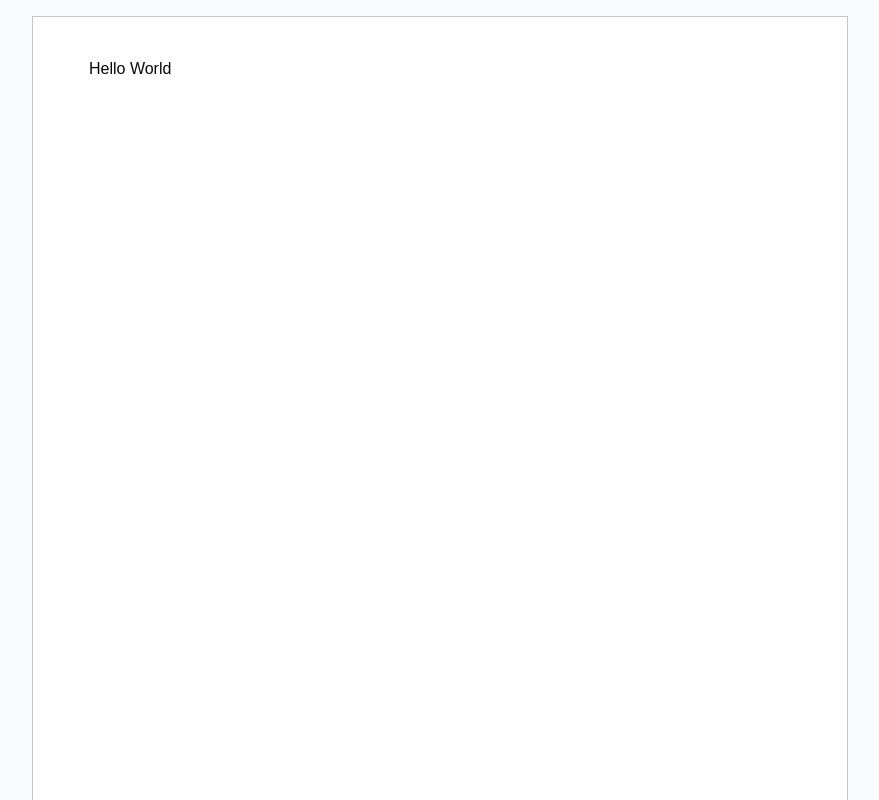
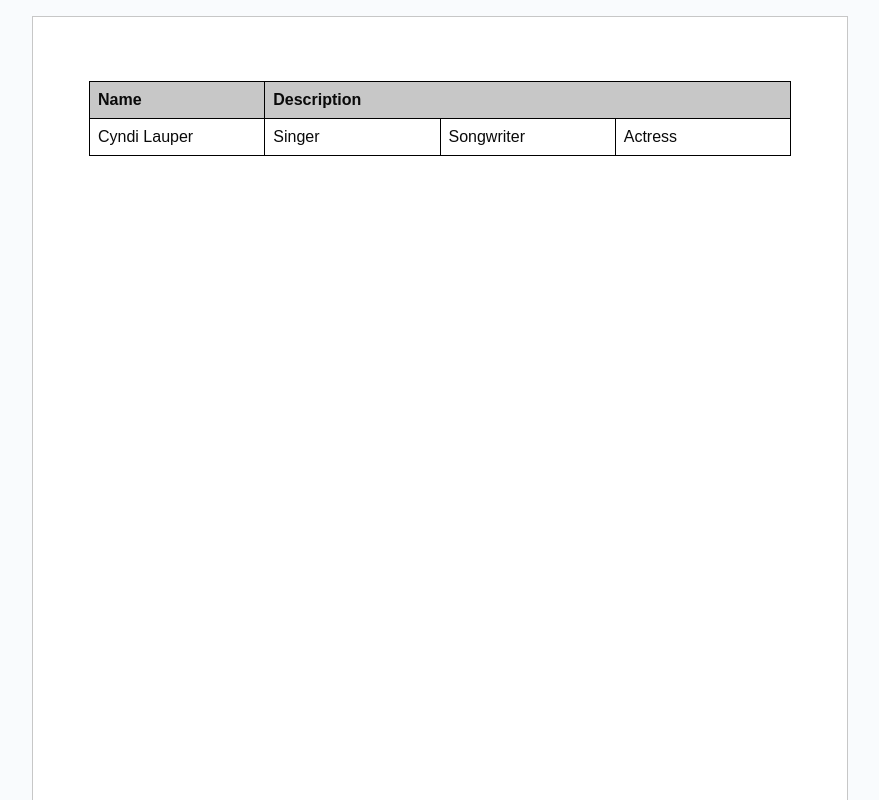
Before and after one commit to likhithrajuuu/google-docs-clone, a Next.js app: page /documents/123 in a window 1280 px wide. Shown: the top 800 px of the page, without its empty margins (200-1079 px from the left). Built offline with nearby package versions, Linux system fonts and the light colour scheme.

Commit message:
feat: add Tiptap table and task list extensions to the editor

```diff
--- a/package.json
+++ b/package.json
@@ -37,6 +37,12 @@
     "@radix-ui/react-toggle": "^1.1.9",
     "@radix-ui/react-toggle-group": "^1.1.10",
     "@radix-ui/react-tooltip": "^1.2.7",
+    "@tiptap/extension-table": "^2.10.2",
+    "@tiptap/extension-table-cell": "^2.10.2",
+    "@tiptap/extension-table-header": "^2.10.2",
+    "@tiptap/extension-table-row": "^2.10.2",
+    "@tiptap/extension-task-item": "^2.10.2",
+    "@tiptap/extension-task-list": "^2.10.2",
     "@tiptap/pm": "^2.10.2",
     "@tiptap/react": "^2.10.2",
     "@tiptap/starter-kit": "^2.10.2",
--- a/src/app/documents/[documentId]/editor.tsx
+++ b/src/app/documents/[documentId]/editor.tsx
@@ -1,25 +1,56 @@
 "use client";
-import { useEditor, EditorContent} from '@tiptap/react';
-import StarterKit from '@tiptap/starter-kit';
-// import Link from '@tiptap/extension-link';
 
+import { useEditor, EditorContent } from "@tiptap/react";
+import StarterKit from "@tiptap/starter-kit";
+import TaskItem from "@tiptap/extension-task-item";
+import TaskList from "@tiptap/extension-task-list";
+
+import Table from "@tiptap/extension-table";
+import TableRow from "@tiptap/extension-table-row";
+import TableCell from "@tiptap/extension-table-cell";
+import TableHeader from "@tiptap/extension-table-header";
 
 export const Editor = () => {
   const editor = useEditor({
     editorProps: {
       attributes: {
         style: "padding-left: 56px; padding-right: 56px;",
-                class: "focus:outline-none print:border-0 bg-white border border-[#C7C7C7] flex flex-col min-h-[1054px] w-[816px] pt-10 pr-14 pb-10 cursor-text"
-            }
+        class:
+          "focus:outline-none print:border-0 bg-white border border-[#C7C7C7] flex flex-col min-h-[1054px] w-[816px] pt-10 pr-14 pb-10 cursor-text",
       },
-        extensions: [StarterKit],
-        content: '<p>Hello World</p>'
-    })
+    },
+    extensions: [
+      StarterKit,
+      TaskList,
+      TaskItem.configure({ nested: true }),
+      Table.configure({ resizable: true }),
+      TableRow,
+      TableCell,
+      TableHeader,
+    ],
+    content: `
+        <table>
+          <tbody>
+            <tr>
+              <th>Name</th>
+              <th colspan="3">Description</th>
+            </tr>
+            <tr>
+              <td>Cyndi Lauper</td>
+              <td>Singer</td>
+              <td>Songwriter</td>
+              <td>Actress</td>
+            </tr>
+          </tbody>
+        </table>
+      `,
+  });
+
   return (
-        <div className='size-full overflow-x-auto bg-[#F9FBFD] px-4 print:p-0 print: overflow-visible print:bg-white'>
-           <div className='min-w-flex flex justify-center w-[816px] py-4 print:py-0 mx-auto print:w-full print:min-w-0'>
+    <div className="size-full overflow-x-auto bg-[#F9FBFD] px-4 print:p-0 print:overflow-visible print:bg-white">
+      <div className="flex justify-center w-[816px] py-4 print:py-0 mx-auto print:w-full print:min-w-0">
         <EditorContent editor={editor} />
       </div>
     </div>
   );
-}
+};
--- a/src/app/globals.css
+++ b/src/app/globals.css
@@ -86,3 +86,156 @@ body {
     @apply bg-background text-foreground;
   }
 }
+
+.tiptap{
+  /* List styles */
+  ul,
+  ol {
+    padding: 0 1rem;
+    margin: 1.25rem 1rem 1.25rem 0.4rem;
+  }
+
+  ul li{
+    list-style-type: disc;
+
+    p {
+      margin-top: 0.25em;
+      margin-bottom: 0.25em;
+    }
+  }
+
+
+
+    ol li{
+      list-style-type: decimal;
+
+      p{
+        margin-top: 0.25em;
+        margin-bottom: 0.25em;
+      }
+    }
+
+     h1,
+  h2,
+  h3,
+  h4,
+  h5,
+  h6 {
+    line-height: 1.1;
+    margin-top: 2.5rem;
+    text-wrap: pretty;
+  }
+
+  h1,
+  h2 {
+    margin-top: 3.5rem;
+    margin-bottom: 1.5rem;
+  }
+
+  h1 {
+    font-size: 1.4rem;
+  }
+
+  h2 {
+    font-size: 1.2rem;
+  }
+
+  h3 {
+    font-size: 1.1rem;
+  }
+
+  h4,
+  h5,
+  h6 {
+    font-size: 1rem;
+  }
+
+  table {
+    border-collapse: collapse;
+    margin: 0;
+    overflow: hidden;
+    table-layout: fixed;
+    width: 100%;
+
+    td,
+    th {
+      border: 1px solid black;
+      box-sizing: border-box;
+      min-width: 1em;
+      padding: 6px 8px;
+      position: relative;
+      vertical-align: top;
+
+      > * {
+        margin-bottom: 0;
+      }
+    }
+
+    th {
+      background-color: #C7C7C7;
+      font-weight: bold;
+      text-align: left;
+    }
+
+    .selectedCell:after {
+      background: #959596;
+      content: '';
+      left: 0;
+      right: 0;
+      top: 0;
+      bottom: 0;
+      pointer-events: none;
+      position: absolute;
+      z-index: 2;
+    }
+
+    .column-resize-handle {
+      background-color: var(--primary);
+      bottom: -2px;
+      pointer-events: none;
+      position: absolute;
+      right: -2px;
+      top: 0;
+      width: 4px;
+    }
+  }
+
+  .tableWrapper {
+    margin: 1.5rem 0;
+    overflow-x: auto;
+  }
+
+  &.resize-cursor {
+    cursor: ew-resize;
+    cursor: col-resize;
+  }
+}
+
+ ul[data-type='taskList'] {
+    list-style: none;
+    margin-left: 0;
+    padding: 0;
+
+    li {
+      align-items: flex-start;
+      display: flex;
+
+      > label {
+        flex: 0 0 auto;
+        margin-right: 0.5rem;
+        user-select: none;
+      }
+
+      > div {
+        flex: 1 1 auto;
+      }
+    }
+
+    input[type='checkbox'] {
+      cursor: pointer;
+    }
+
+    ul[data-type='taskList'] {
+      margin: 0;
+    }
+  }
```
Also changed, not shown: 1 other file (tests, documents, lock files or other folders). Lines whose indentation alone changed are shown as unchanged.
